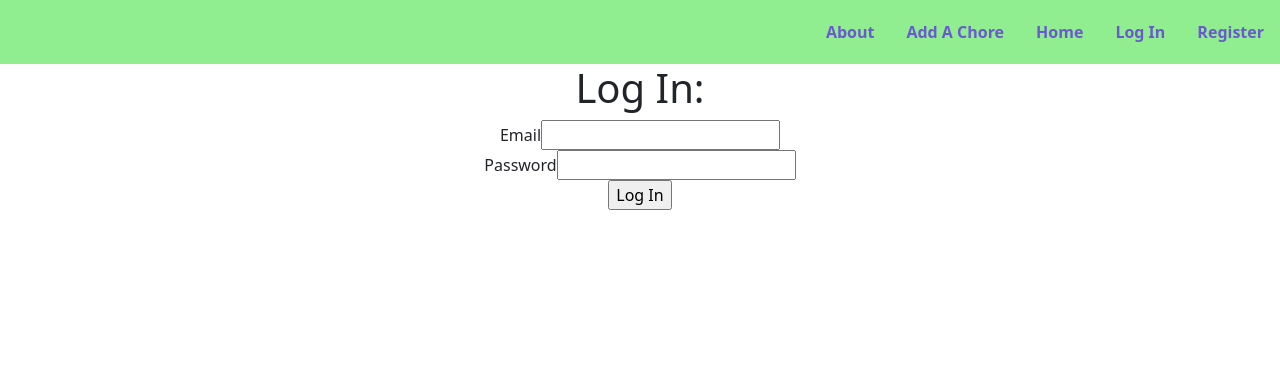
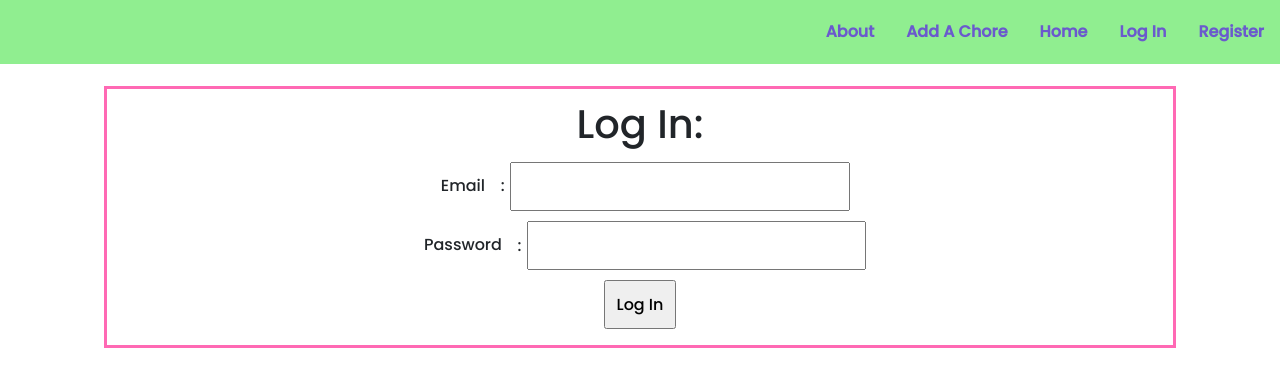
Before and after one commit to smclairecarden/chores-simplified, a Flask app: page /login in a window 1280 px wide. Shown: the top 387 px of the page. Run offline with Flask 2, Linux system fonts and the light colour scheme; some libraries are stand-ins or nearby versions.

Commit message:
style login page

```diff
--- a/myapp/static/styles.css
+++ b/myapp/static/styles.css
@@ -1,6 +1,7 @@
 body{
   display: grid;
   text-align: center;
+  font-family: 'Poppins', sans-serif;
 }
 
 .nav {
@@ -56,3 +57,14 @@ a {
   flex-shrink: 1;
   flex-basis: 0;
 }
+
+.loginpage {
+  margin: 2%;
+  border: .2rem solid hotpink;
+  padding: 1%;
+}
+
+.loginform > * {
+  margin: .5%;
+  padding: 1%;
+}
--- a/myapp/templates/base.html
+++ b/myapp/templates/base.html
@@ -3,6 +3,9 @@
 <head>
     <link href="https://cdn.jsdelivr.net/npm/bootstrap@5.1.3/dist/css/bootstrap.min.css" rel="stylesheet" integrity="sha384-1BmE4kWBq78iYhFldvKuhfTAU6auU8tT94WrHftjDbrCEXSU1oBoqyl2QvZ6jIW3" crossorigin="anonymous">
     <script defer src="https://cdn.jsdelivr.net/npm/bootstrap@5.1.3/dist/js/bootstrap.bundle.min.js" integrity="sha384-ka7Sk0Gln4gmtz2MlQnikT1wXgYsOg+OMhuP+IlRH9sENBO0LRn5q+8nbTov4+1p" crossorigin="anonymous"></script>
+    <link rel="preconnect" href="https://fonts.googleapis.com">
+    <link rel="preconnect" href="https://fonts.gstatic.com" crossorigin>
+    <link href="https://fonts.googleapis.com/css2?family=Poppins:ital,wght@0,200;0,300;0,500;1,200;1,400;1,700&display=swap" rel="stylesheet">
     <meta charset="UTF-8">
     <meta http-equiv="X-UA-Compatible" content="IE=edge">
     <meta name="viewport" content="width=device-width, initial-scale=1.0">
--- a/myapp/templates/login.html
+++ b/myapp/templates/login.html
@@ -1,14 +1,14 @@
 {% extends "base.html" %}
 {% block content %}
-<body>
+<div class="loginpage">
     <h1>Log In:</h1>
-    <form method="POST">
+    <form class="loginform" method="POST">
         {{form.hidden_tag()}}
-        {{form.email.label}}{{form.email}}<br>
-        {{form.password.label}}{{form.password}}<br>
+        {{form.email.label}}:{{form.email}}<br>
+        {{form.password.label}}:{{form.password}}<br>
         {{form.submit()}}
 
     </form>
 
-</body>
+</div>
 {% endblock %}
```
